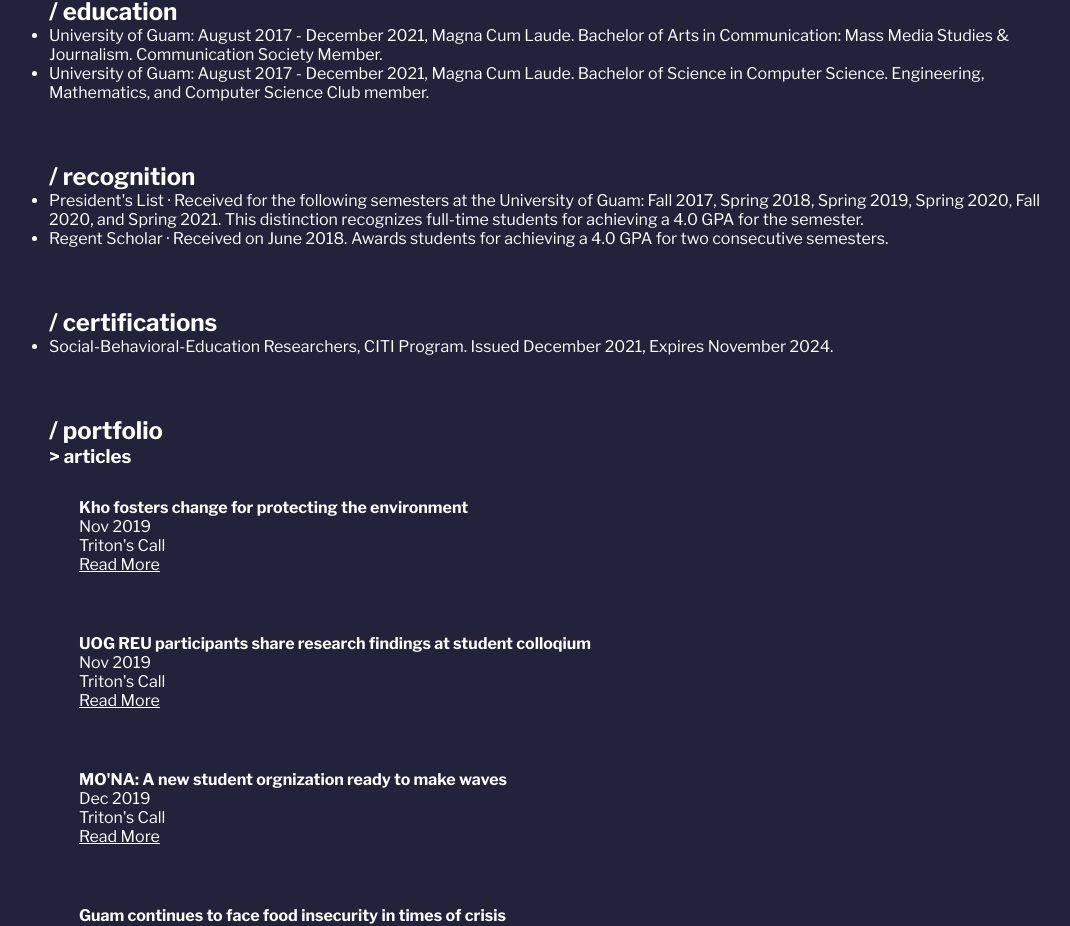
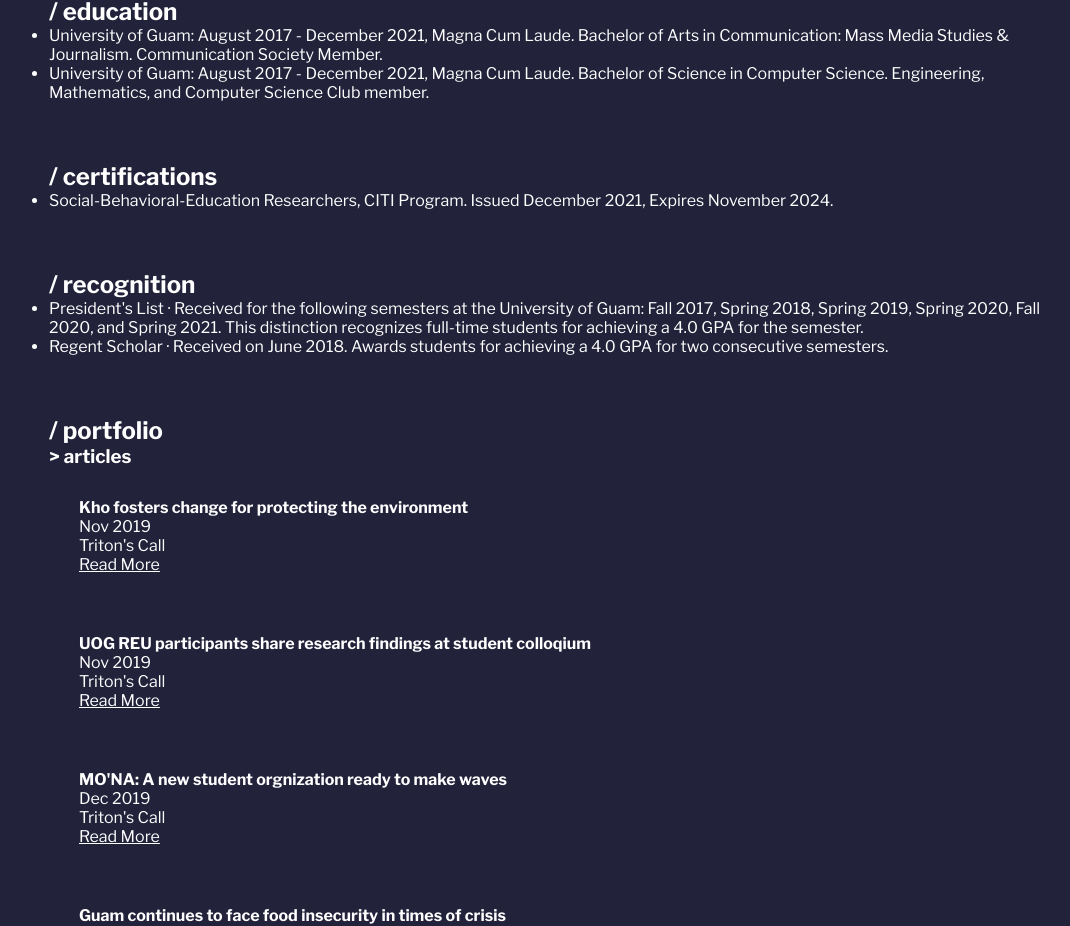
Before and after one commit to dannikate/dannikate.github.io, a React (Create React App) app: page / in a window 1280 px wide. Shown: the part 1129-2055 px from the top of the page, without its empty margins (79-1149 px from the left). Built offline with nearby package versions, Linux system fonts and the light colour scheme.

Commit message:
rearranged sections

```diff
--- a/src/App.js
+++ b/src/App.js
@@ -17,8 +17,8 @@ export default function App() {
             <Skills />
             <Experience />
             <Education />
+            <Certification />
             <Recognition />
-            <Certification />
             <Portfolio />
             <Contact />
             <Footer />
```
